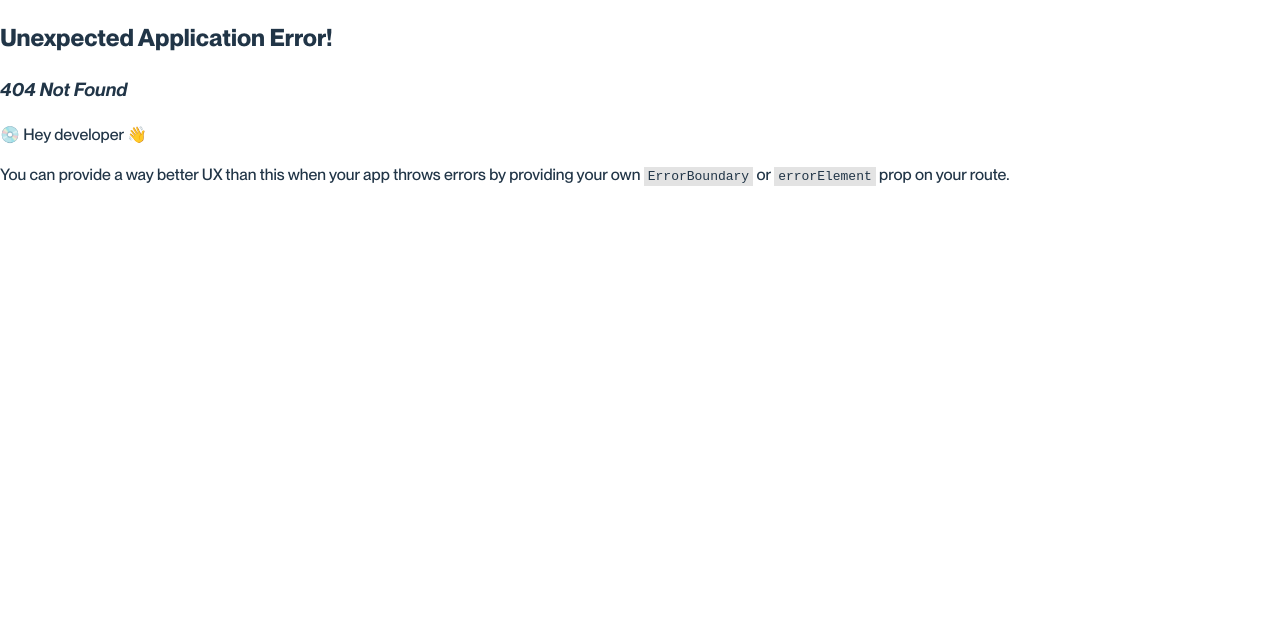
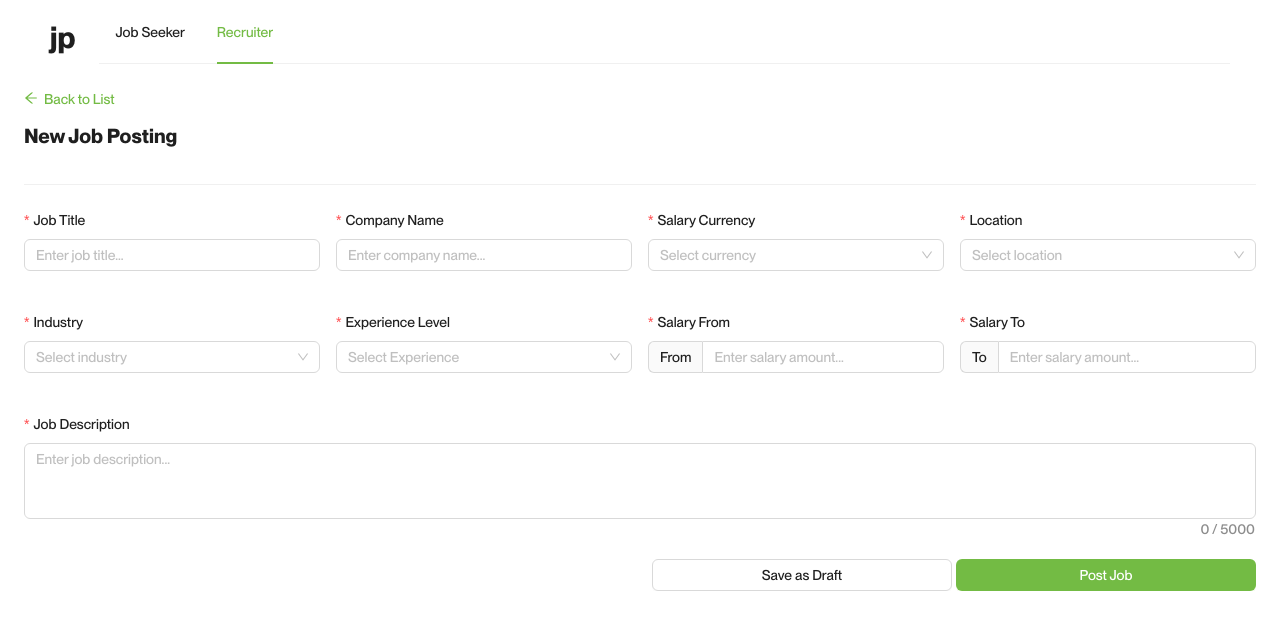
Before and after one commit to Nursizzy/job-posting-project, a React (Vite) app: page /job-listing-recruiter/job-posting in a window 1280 px wide. Before the commit this address had no page. Shown: the top 630 px of the page. Built offline with nearby package versions, Linux system fonts and the light colour scheme.

Commit message:
commit#6: back buttons and proper path hierarchy

```diff
--- a/src/app/routing/routes.tsx
+++ b/src/app/routing/routes.tsx
@@ -45,7 +45,7 @@ export const routes: RouteObject[] = [
         )
       },
       {
-        path: '/job-posting',
+        path: '/job-listing-recruiter/job-posting',
         element: (
             <Suspense fallback={<Loading />}>
               <JobPostingPage />
@@ -53,7 +53,7 @@ export const routes: RouteObject[] = [
         )
       },
       {
-        path: '/application/:id',
+        path: '/job-listing-seeker/application/:id',
         element: (
             <Suspense fallback={<Loading />}>
               <JobApplyPage />
@@ -61,7 +61,7 @@ export const routes: RouteObject[] = [
         )
       },
       {
-        path: '/job/:id',
+        path: '/job-listing-recruiter/job/:id',
         element: (
             <Suspense fallback={<Loading />}>
               <JobPage />
--- a/src/components/job-card/JobCard.tsx
+++ b/src/components/job-card/JobCard.tsx
@@ -114,7 +114,7 @@ export const JobCard = ({ posting } : JobCardProps) => {
 
           {expanded && (
           <Flex justify="end">
-            <Button type="primary" onClick={() => navigate(`/application/${posting.id}`)}>
+            <Button type="primary" onClick={() => navigate(`/job-listing-seeker/application/${posting.id}`)}>
               <CheckCircleOutlined />
               Apply for a Job
             </Button>
--- a/src/components/job-create/JobCreate.tsx
+++ b/src/components/job-create/JobCreate.tsx
@@ -100,6 +100,21 @@ export const JobCreate = ({ initialData } : JobCreateProps) => {
                 rules={[{ required: true, message: 'Please enter a job title' }]}
               >
                 <Input placeholder="Enter job title..." />
+              </Form.Item>
+            </Col>
+
+            <Col
+                xs={24}
+                sm={12}
+                md={8}
+                lg={6}
+            >
+              <Form.Item
+                  name="company_name"
+                  label="Company Name"
+                  rules={[{ required: true, message: 'Please enter a company name' }]}
+              >
+                <Input placeholder="Enter company name..." />
               </Form.Item>
             </Col>
 
--- a/src/index.css
+++ b/src/index.css
@@ -105,6 +105,11 @@ button:focus-visible {
   color: #73bb44;
   cursor: pointer;
 }
+.back-button-container {
+  color: #73bb44;
+  cursor: pointer;
+  margin-bottom: 12px;
+}
 .full-height {
     height: 100%;
 }
--- a/src/pages/job-apply/JobApplyPage.tsx
+++ b/src/pages/job-apply/JobApplyPage.tsx
@@ -2,9 +2,9 @@ import { useEffect, useState } from 'react';
 // @ts-ignore
 import InputMask from 'react-input-mask';
 import { useNavigate, useParams } from 'react-router-dom';
-import { UploadOutlined } from '@ant-design/icons';
+import {ArrowLeftOutlined, UploadOutlined} from '@ant-design/icons';
 import {
-  Button, Col, Flex, Form, Input, message, notification, Row, Typography, Upload, UploadFile,
+  Button, Col, Flex, Form, Input, message, notification, Row, Space, Typography, Upload, UploadFile,
 } from 'antd';
 
 import { submitApplication } from '../../shared/requests/firebase-requests';
@@ -56,6 +56,14 @@ export const JobApplyPage = () => {
 
   return (
     <Flex vertical className={'full-height overflow-y-auto'}>
+      <Space size={6} onClick={() => navigate(-1)} className={'back-button-container'}>
+        <ArrowLeftOutlined className={'back-button'}/>
+
+        <Typography.Text className={'back-button'}>
+          Back to List
+        </Typography.Text>
+      </Space>
+
       <MetaHelmet
           title="JP: Job Application Page"
           description={`Job Application #${application_id}`}
--- a/src/pages/job-listing-recruiter/JobListingRecruiterPage.tsx
+++ b/src/pages/job-listing-recruiter/JobListingRecruiterPage.tsx
@@ -32,7 +32,7 @@ export const JobListingRecruiterPage = () => {
   }, []);
 
   const handleCreate = () => {
-    navigate('/job-posting');
+    navigate('/job-listing-recruiter/job-posting');
   };
 
   useEffect(() => {
@@ -109,7 +109,7 @@ export const JobListingRecruiterPage = () => {
             : (
               <List.Item
                 actions={[
-                  <Button onClick={() => navigate(`/job/${item.id}`)} disabled={loading || deleting}>
+                  <Button onClick={() => navigate(`/job-listing-recruiter/job/${item.id}`)} disabled={loading || deleting}>
                     <EditOutlined />
                     Edit
                   </Button>,
--- a/src/pages/job-posting/JobPostingPage.tsx
+++ b/src/pages/job-posting/JobPostingPage.tsx
@@ -1,15 +1,27 @@
-import { Divider, Flex } from 'antd';
+import {Divider, Flex, Space, Typography} from 'antd';
 import Title from 'antd/es/typography/Title';
+import { useNavigate } from 'react-router-dom';
 
 import { JobCreate } from '../../components/job-create/JobCreate';
 import {MetaHelmet} from "../../shared/ui/meta-helmet/MetaHemlet";
+import {ArrowLeftOutlined} from "@ant-design/icons";
 
-export const JobPostingPage = () => (
-  <Flex vertical className={'full-height'}>
+export const JobPostingPage = () => {
+  const navigate = useNavigate();
+
+  return (<Flex vertical className={'full-height'}>
     <MetaHelmet
           title="JP: Recruiter Job Posting Page"
           description={`Post a new job`}
     />
+
+          <Space size={6} onClick={() => navigate(-1)} className={'back-button-container'}>
+          <ArrowLeftOutlined className={'back-button'}/>
+
+          <Typography.Text className={'back-button'}>
+              Back to List
+          </Typography.Text>
+      </Space>
 
     <Title level={4} className={'zero-margin'}>
       New Job Posting
@@ -25,3 +37,4 @@ export const JobPostingPage = () => (
     </Flex>
   </Flex>
 );
+}
--- a/src/pages/job/JobPage.tsx
+++ b/src/pages/job/JobPage.tsx
@@ -59,7 +59,7 @@ export const JobPage = () => {
 
   return (
     <Flex vertical className={'full-height'}>
-      <Space size={6} onClick={() => navigate(-1)} className={'back-button'}>
+      <Space size={6} onClick={() => navigate(-1)} className={'back-button-container'}>
         <ArrowLeftOutlined className={'back-button'}/>
 
         <Typography.Text className={'back-button'}>
```
